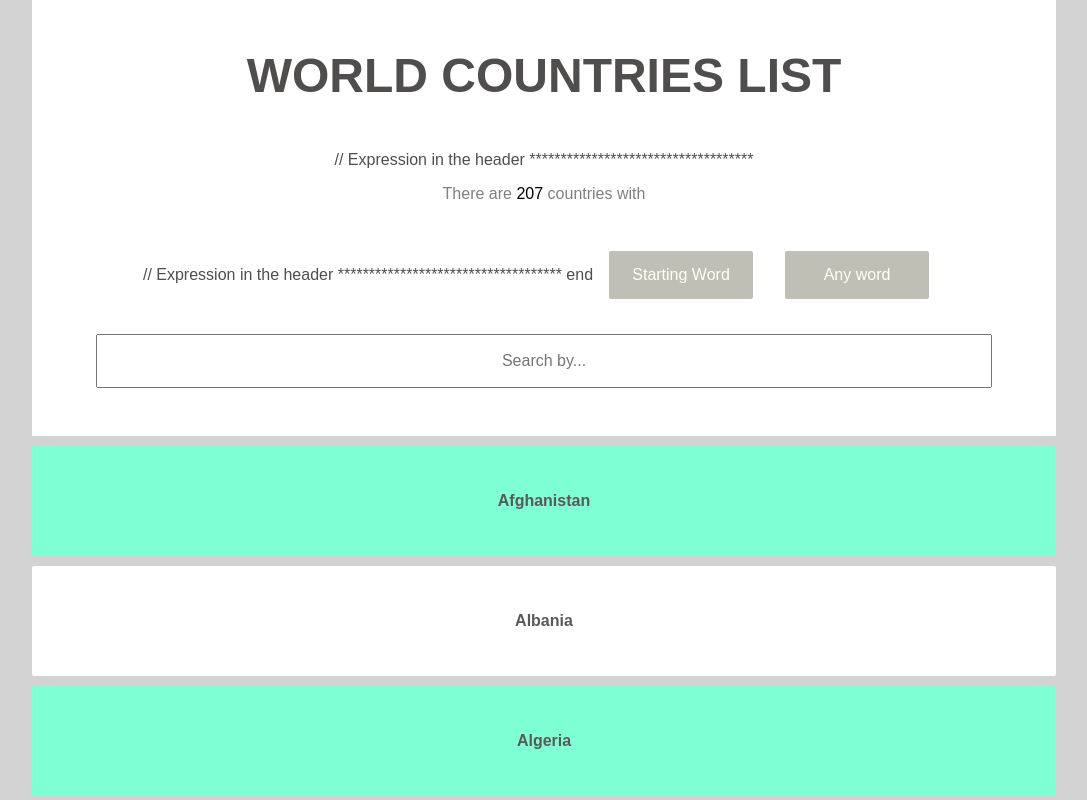
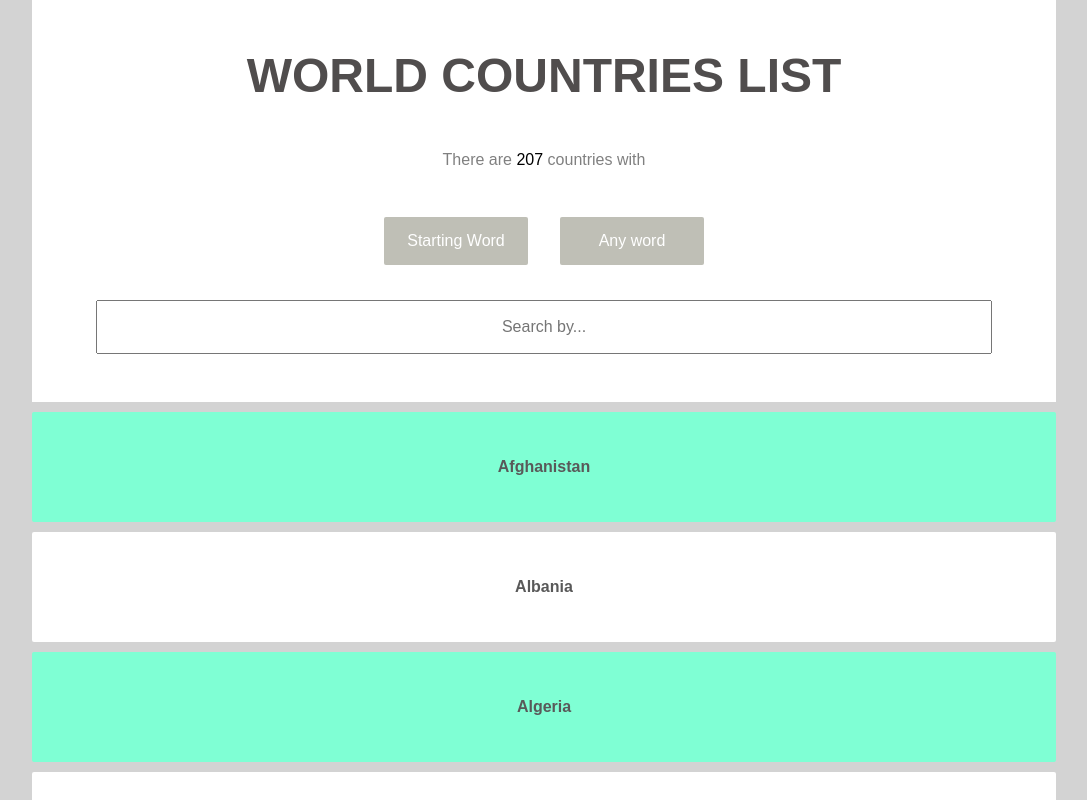
Before and after one commit to antonijak/1.2.-Display-Countries-React, a React (Create React App) app: page / in a window 1280 px wide. Shown: the top 800 px of the page, without its empty margins (96-1183 px from the left). Built offline with nearby package versions, Linux system fonts and the light colour scheme; what webfontloader would draw is missing.

Commit message:
Comments

```diff
--- a/src/App.js
+++ b/src/App.js
@@ -72,7 +72,6 @@ class App extends Component {
       <div className="App">
         <header>
           <h1>WORLD COUNTRIES LIST</h1>
-// Expression in the header ************************************
           <p>There
             <span id="verb" > {this.verbs().verb} </span>
             <span id="total">{this.findMatch().length} </span>
@@ -82,7 +81,7 @@ class App extends Component {
             <span>{this.state.with}</span>
             <span id="expression"> {this.state.userInput.toUpperCase()}</span>
           </p>
-// Expression in the header ************************************ end
+
           <button type="submit" id="starting-word" className="buttons" onClick={this.startingOrAny } value="first">Starting Word</button>
           <button type="submit" id="any-word" className="buttons" onClick={this.startingOrAny } value="any">Any word</button>
           <input type="text" placeholder="Search by..." id="search" onChange={this.updateInputValue} />
--- a/src/Country.js
+++ b/src/Country.js
@@ -1,8 +1,5 @@
 import React, { Component } from 'react';
 import './Country.css'
-
-
-
 
 class Country extends Component {
   render() {
```
